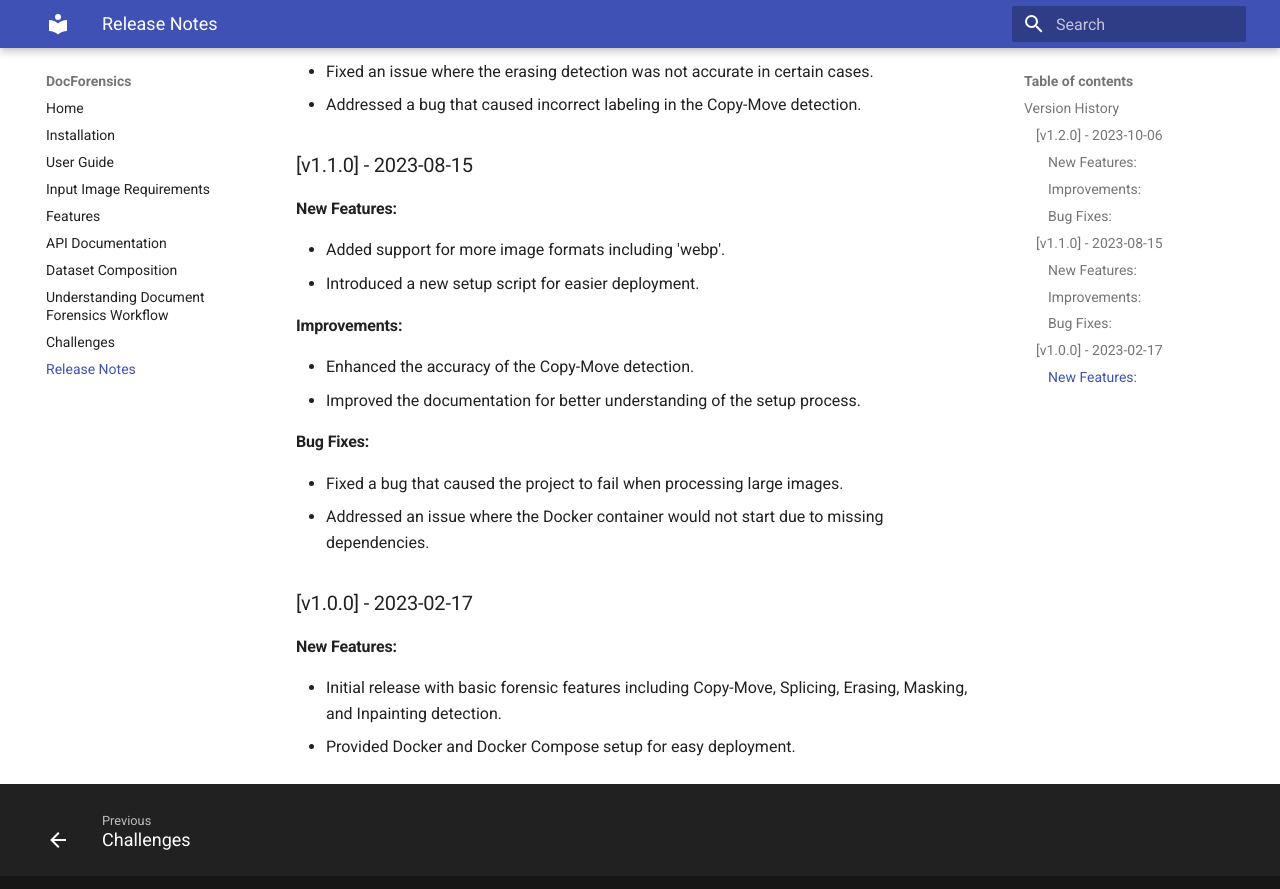
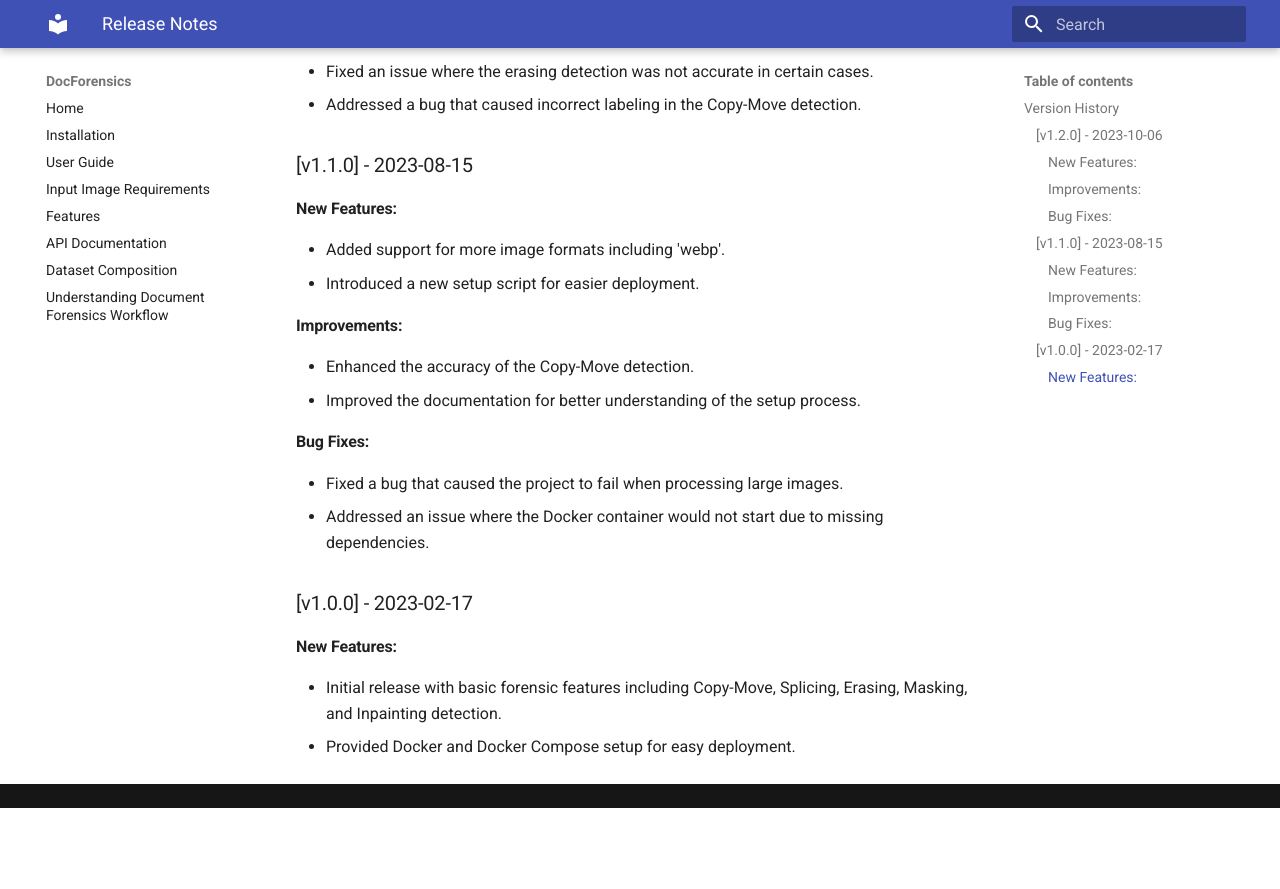
Before and after one commit to Nivratti/DocForensics_documentation, an MkDocs documentation site: the page built from docs/release_notes.md, in a window 1280 px wide and 900 px high, scrolled down 618 px. Shown: the top 889 px of the window. Built offline with MkDocs 1.6.1 and Material for MkDocs 9.7.7, drawn with Linux system fonts in a browser that asks for light colours; after the commit the page ends 1426 px from its top, so only the background shows below that.

Commit message:
unlinked challages and release notes pages

```diff
--- a/mkdocs.yml
+++ b/mkdocs.yml
@@ -22,8 +22,6 @@ nav:
     - API Documentation: api_documentation.md
     - Dataset Composition: dataset_composition.md
     - Understanding Document Forensics Workflow: understanding_document_forensics_workflow.md
-    - Challenges: challenges.md
-    - Release Notes: release_notes.md
 
 markdown_extensions:
   - pymdownx.highlight:
```
